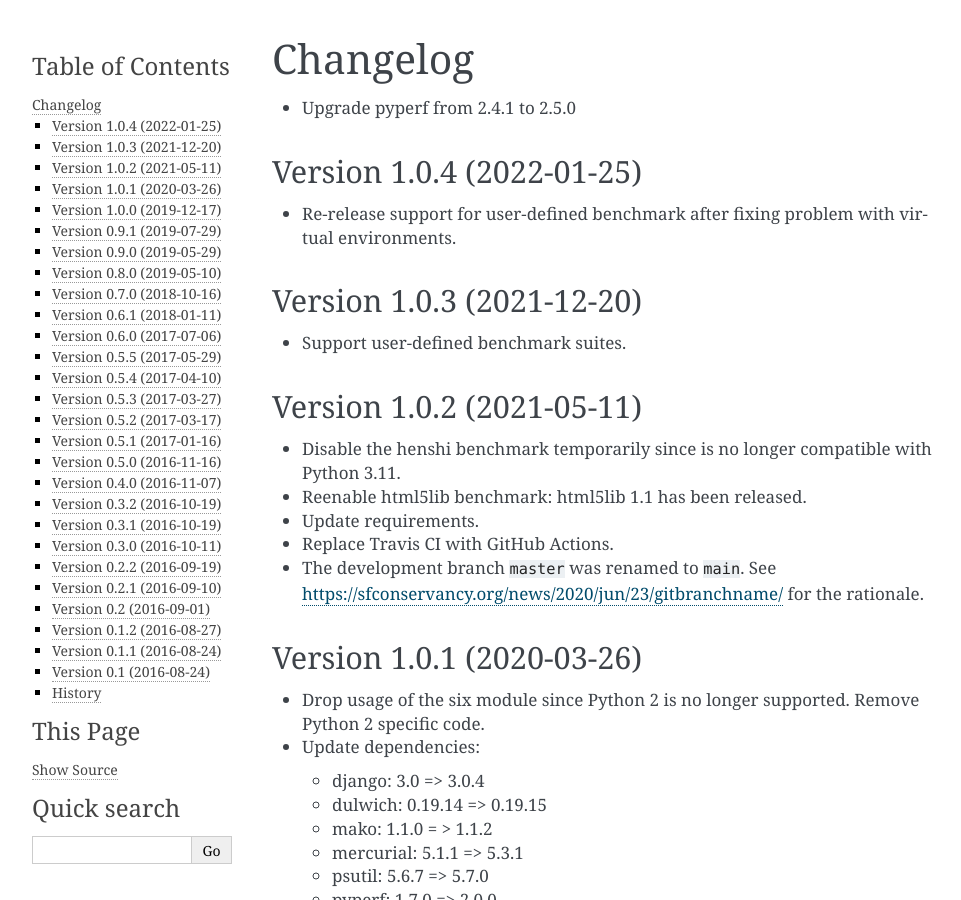
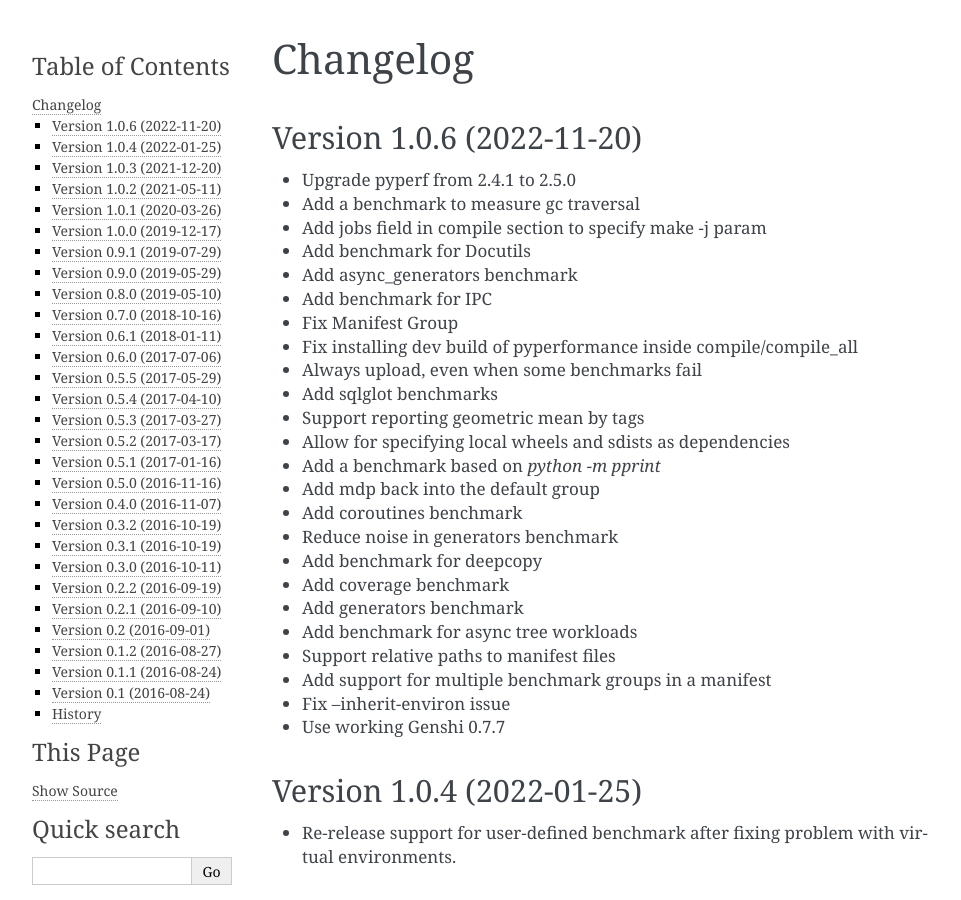
Before and after one commit to python/pyperformance, a Sphinx documentation site: the page built from doc/changelog.rst, in a window 1280 px wide and 900 px high. Shown: the whole window, without its empty margins (148-1109 px from the left). Built offline with Sphinx 7.4.7, drawn with Linux system fonts in a browser that asks for light colours.

Commit message:
Prepare release 1.0.6

```diff
--- a/doc/changelog.rst
+++ b/doc/changelog.rst
@@ -1,7 +1,33 @@
 Changelog
 =========
 
+Version 1.0.6 (2022-11-20)
+-------------
+
 * Upgrade pyperf from 2.4.1 to 2.5.0
+* Add a benchmark to measure gc traversal
+* Add jobs field in compile section to specify make -j param
+* Add benchmark for Docutils
+* Add async_generators benchmark
+* Add benchmark for IPC
+* Fix Manifest Group
+* Fix installing dev build of pyperformance inside compile/compile_all
+* Always upload, even when some benchmarks fail
+* Add sqlglot benchmarks
+* Support reporting geometric mean by tags
+* Allow for specifying local wheels and sdists as dependencies
+* Add a benchmark based on `python -m pprint`
+* Add mdp back into the default group
+* Add coroutines benchmark
+* Reduce noise in generators benchmark
+* Add benchmark for deepcopy
+* Add coverage benchmark
+* Add generators benchmark
+* Add benchmark for async tree workloads
+* Support relative paths to manifest files
+* Add support for multiple benchmark groups in a manifest
+* Fix --inherit-environ issue
+* Use working Genshi 0.7.7
 
 Version 1.0.4 (2022-01-25)
 -------------
--- a/doc/conf.py
+++ b/doc/conf.py
@@ -55,7 +55,7 @@ author = 'Victor Stinner'
 # built documents.
 #
 # The short X.Y version.
-version = release = '1.0.5'
+version = release = '1.0.6'
 
 # The language for content autogenerated by Sphinx. Refer to documentation
 # for a list of supported languages.
--- a/pyperformance/__init__.py
+++ b/pyperformance/__init__.py
@@ -2,7 +2,7 @@ import os.path
 import sys
 
 
-VERSION = (1, 0, 5)
+VERSION = (1, 0, 6)
 __version__ = '.'.join(map(str, VERSION))
 
 
```
